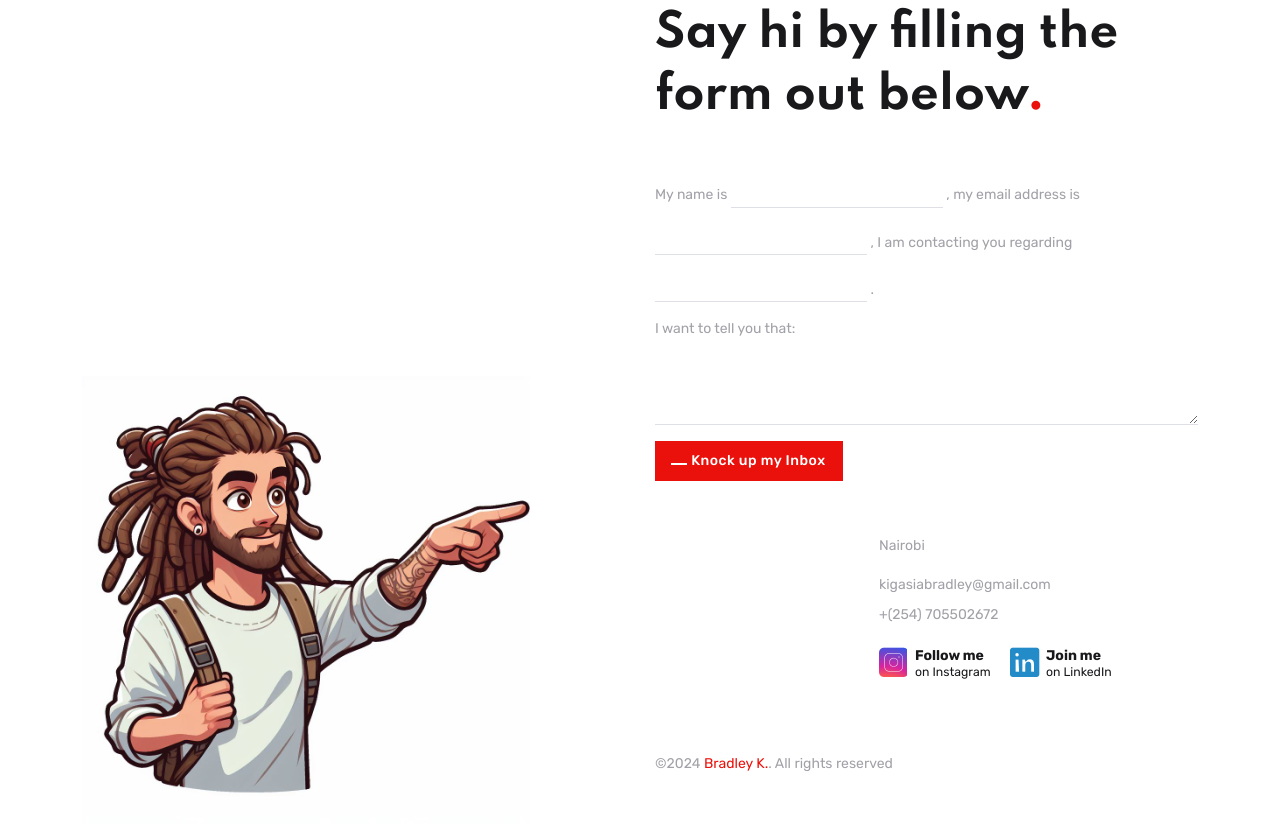
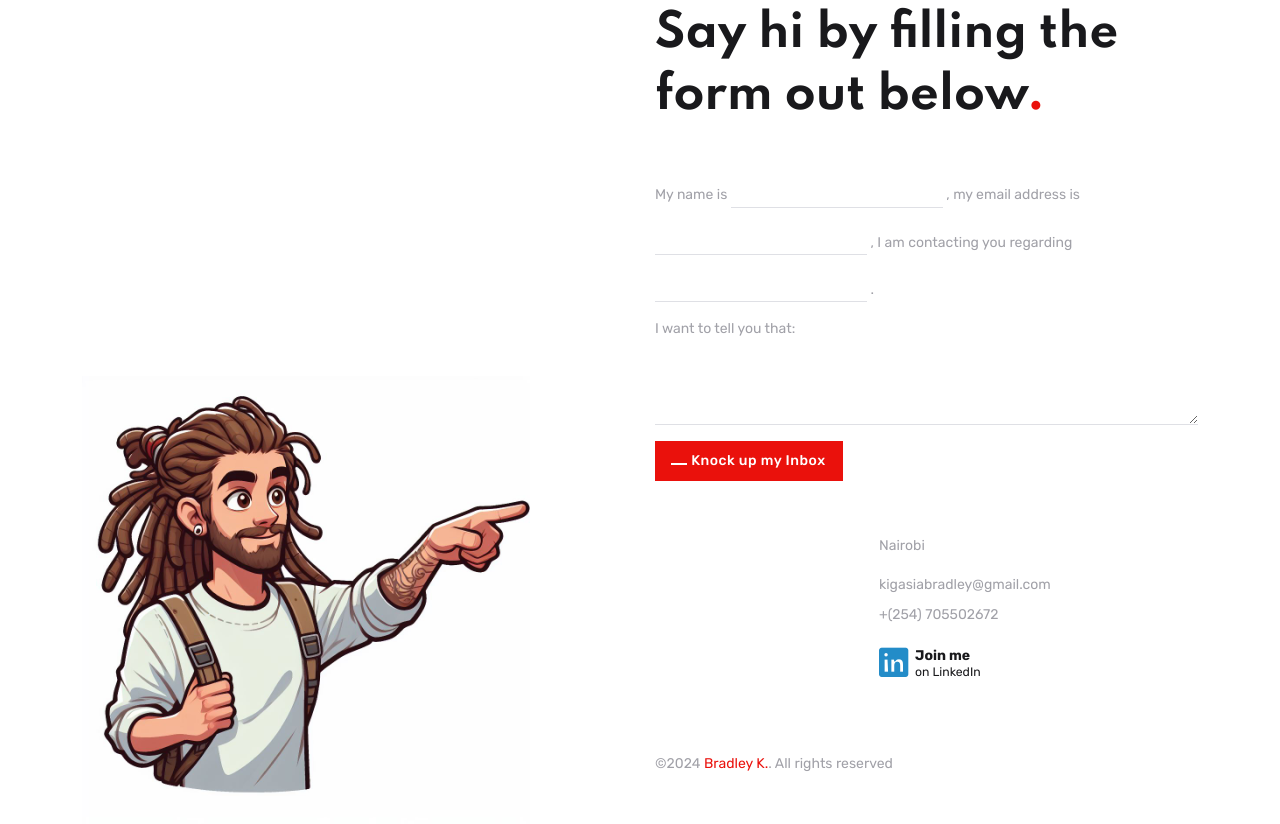
Before and after one commit to Bradley-debug/bradleykigasia, a plain HTML site: page index.html in a window 1280 px wide. Shown: the part 3824-4648 px from the top of the page. Drawn offline with nearby package versions, Linux system fonts and the light colour scheme; grey boxes are pictures that could not be loaded; files whose address does not match are found by name.

Commit message:
Update index.html

```diff
--- a/index.html
+++ b/index.html
@@ -530,15 +530,7 @@ Footer START -->
 						<!-- Social icons -->
 						<ul class="list-unstyled list-group-inline">
 							<!-- Item -->
-							<li class="me-3">
-								<a class="d-flex align-items-center" href="#">
-									<i class="fab fa-instagram-square text-instagram-gradient display-8 me-2"></i>
-									<span class="text-dark">
-										<b>Follow me</b>
-										<small class="mt-n1 d-block">on Instagram</small>
-									</span>
-								</a>
-							</li>
+
 							<!-- Item -->
 							<li class="me-3">
 								<a class="d-flex align-items-center text-linkedin" href="#">
```
